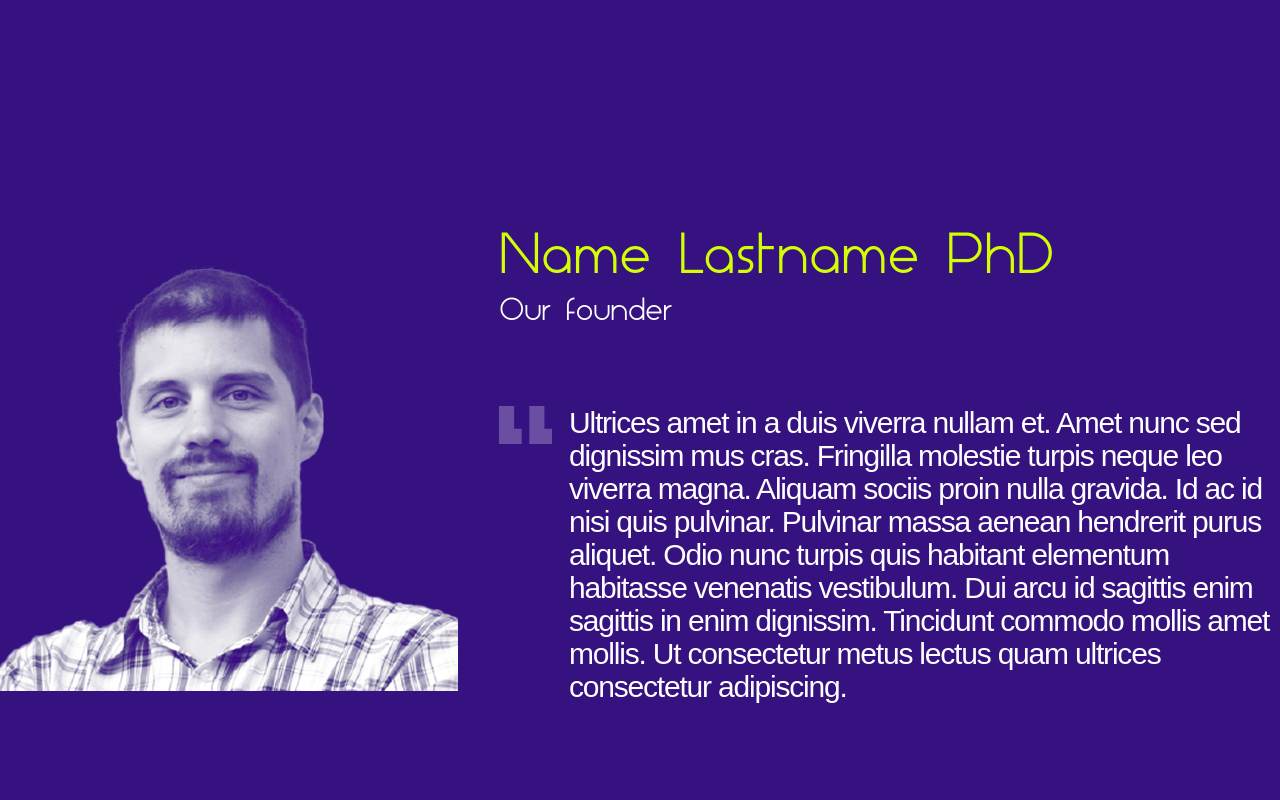
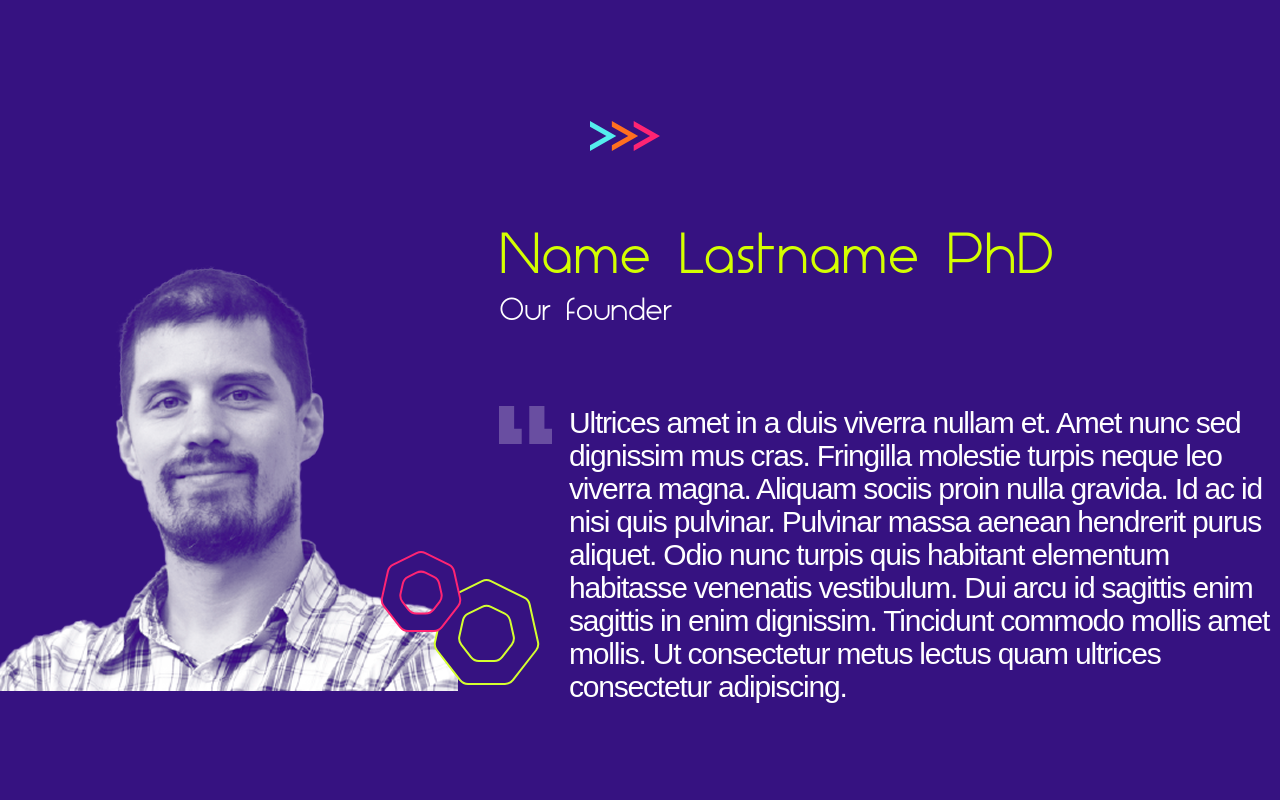
Before and after one commit to Cevu01/Dev-Test, a website: page index.html in a window 1280 px wide. Shown: the part 4780-5580 px from the top of the page. Drawn offline with nearby package versions, Linux system fonts and the light colour scheme; files that its build step writes are made by us from their sources; a web font is replaced by a local one.

Commit message:
feat(founder): add decorative SVG elements with absolute positioning

```diff
--- a/index.html
+++ b/index.html
@@ -312,6 +312,21 @@
               </p>
             </blockquote>
           </div>
+          <img
+            src="assets/Decors/Decor-4.svg"
+            alt=""
+            class="founder__decor founder__decor--4"
+          />
+          <img
+            src="assets/Decors/Decor-13.svg"
+            alt=""
+            class="founder__decor founder__decor--13"
+          />
+          <img
+            src="assets/Decors/Decor-14.svg"
+            alt=""
+            class="founder__decor founder__decor--14"
+          />
         </div>
       </section>
       <section class="contributors">
--- a/scss/components/_founder.scss
+++ b/scss/components/_founder.scss
@@ -4,6 +4,7 @@
     display: flex;
     align-items: center;
     gap: 4.1rem;
+    position: relative;
   }
 
   &__image-wrapper {
@@ -54,4 +55,23 @@
     @include textStyles(-0.04em);
     max-width: 78rem;
   }
+
+  &__decor {
+    position: absolute;
+    pointer-events: none;
+    width: auto;
+    height: auto;
+  }
+  &__decor--4 {
+    top: -10rem;
+    right: 62rem;
+  }
+  &__decor--13 {
+    top: 33rem;
+    left: 38rem;
+  }
+  &__decor--14 {
+    bottom: -15rem;
+    right: -15rem;
+  }
 }
```
Also changed, not shown: assets/Decors/Decor-13.svg (added), assets/Decors/Decor-14.svg (added).
